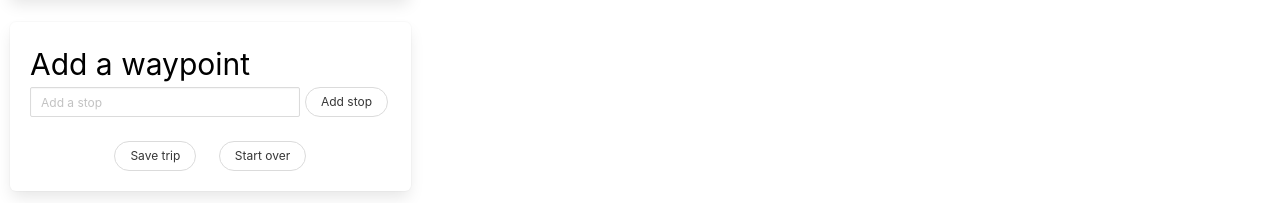
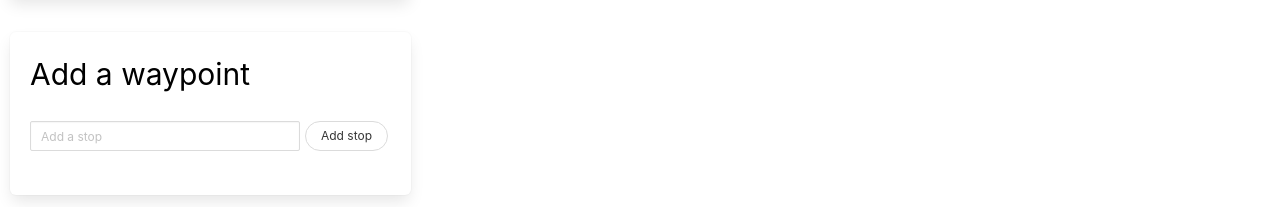
Before and after one commit to msheslow/mapper, a website: page index.html in a window 1280 px wide. Shown: the part 1262-1469 px from the top of the page. Drawn offline with nearby package versions, Linux system fonts and the light colour scheme; some packages are replaced by stand-ins of ours; a web font is replaced by a local one.

Commit message:
index updates

```diff
--- a/index.html
+++ b/index.html
@@ -73,18 +73,14 @@
                     <div id="attractions">
                         <div class="columns">
                             <div class="column is-4">
-                            <div>
+                                <div style="margin-top: 10px;">
                                     <div class="box" style="margin-left: 10px;">
-                                    <text style="font-size: 30px; color: black;">Add a waypoint</text><br>
+                                            <text style="font-size: 30px; color: black;">Add a waypoint</text><br><br>
                                             <input class="input is-small" style="width: 75%;" id="addWaypoint" type="text" placeholder="Add a stop"/>
                                             <button class="button is-rounded is-small" id="add">Add stop</button><br><br>
-                                    <div style="text-align:center;">
-                                        <button class="button is-rounded is-small" id="saveTrip">Save trip</button>&nbsp&nbsp&nbsp&nbsp
-                                        <button class="button is-rounded is-small" id="startOver">Start over</button>
                                     </div>
                                 </div>
-                                </div>
-                                <div id="attractionsOne">
+                                    <div id="attractionsOne" style="margin-left: 10px;">
 
                                     </div>
                             </div>
@@ -92,7 +88,7 @@
 
 
                                 </div>
-                            <div class="column is-4" id="attractionsThree">
+                                <div class="column is-4" id="attractionsThree" style="margin-right: 10px;">
 
 
                                 </div>
```
Lines whose indentation alone changed are shown as unchanged.
